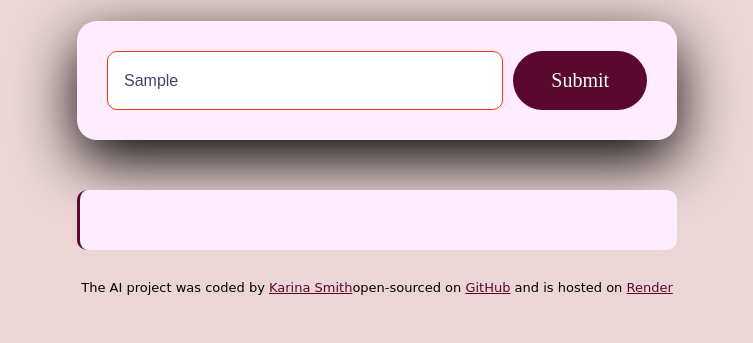
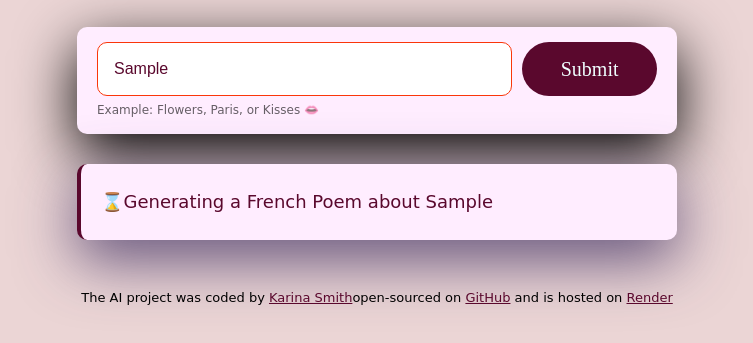
Before and after one commit to KarinaV-cyber/french-poem-generator, a plain HTML site: page index.html in a window 1280 px wide. Both pictures are taken after typing "Sample" into the empty fields and a click on the input 843 px from the left and 275 px from the top of the page. Shown: the part 195-538 px from the top of the page, without its empty margins (263-1016 px from the left). Drawn offline with nearby package versions, Linux system fonts and the light colour scheme; no server answers; a web font is replaced by a local one.

Commit message:
Improved the user experience

```diff
--- a/index.html
+++ b/index.html
@@ -20,16 +20,17 @@
     <h1>AI French Poem Generator</h1>
     </header>
   <main>
+    <div class="form-wrapper">
 <form id="poem-generator-form">
-    <input type="text" placeholder="Enter the topic of the French poem" autofocus required autocomplete="off" class="instructions" id="user-instructions"/>
-    <input type="submit" class="submit-button"/>
+    <input type="text" placeholder="Enter a poetic interest"  autofocus required autocomplete="off" class="instructions" id="user-instructions" />
 
-</form>
-<div class="poem" id="poem">
-
+    <input type="submit" class="submit-button" />
+   </form>
+<div class="hint">Example: Flowers, Paris, or Kisses 👄 </div>
 </div>
+<div class="poem hidden" id="poem">
+        </div>
   </main>
-
 
     <footer>
         The AI project was coded by <a href="https://github.com/KarinaV-cyber/french-poem-generator" target="_blank">Karina Smith</a>open-sourced on <a href="https://github.com/KarinaV-cyber" target="_blank">GitHub</a>
--- a/src/index.js
+++ b/src/index.js
@@ -3,7 +3,7 @@ function displayPoem(response){
 // response.data.answer
 new Typewriter("#poem", {
   strings: response.data.answer,
-   delay:1,
+   delay: 5,
    cursor:"🌟",
    autoStart: true,
 });
@@ -19,15 +19,20 @@ function generatePoem(event){
      let instructionsInput=document.querySelector("#user-instructions");
 
     let apiKey="oa13410f1922d7b4t12b44ae83ead081";
-        let context="You are a romantic love expert and love to write short poems. Your mission is to generate a 4 line poem  in basic HTML . Separate each line with a <br/>.  Sign the poem with `karina Smith` inside a <strong> element, at the end of the poem. Make sure to follow the user instructions.";
-        let prompt=`User-instructions: Generate a french poem about ${instructionsInput.value}`;
+        let context="You are a romantic love expert and love to write short poems. Your mission is to generate a 4 line poem  in basic format. Separate each line with a <br/>.  Sign the poem with `karina Smith` inside a <strong> element, at the end of the poem. Make sure to follow the user instructions.";
+        let prompt=`User instructions: Generate a french poem about ${instructionsInput.value}`;
     let apiUrl=`https://api.shecodes.io/ai/v1/generate?prompt=${prompt}&context=${context}&key=${apiKey}`;
+
+    let poemElement = document.querySelector ("#poem");
+    poemElement.classList.remove ("hidden");
+    poemElement.innerHTML = `<div class="blink">⌛Generating a French Poem about ${instructionsInput.value}</div>`;
 
     console.log("generating poem");
     console.log(`Prompt: ${prompt}`);
     console.log (`Context: ${context}`);
 
 axios.get(apiUrl).then(displayPoem);
+
 
      //alert("Generating Poem");
 }
--- a/src/style.css
+++ b/src/style.css
@@ -7,7 +7,7 @@ a{
 }
 a:hover{
  text-decoration: underline;
- color: #fa360a;
+ color: #f70776;
 }
 h1{
     text-align: center;
@@ -15,32 +15,48 @@ h1{
     font-size: 36px;
     line-height: 2;
     color: #5a082d;
+
 }
 header{
-    margin-bottom: 10px;
+    margin-bottom: 30px;
 }
+
+.form-wrapper{
+background-color: #ffedff;
+margin-bottom: 30px;
+padding: 15px 20px;
+border-radius: 10px;
+    box-shadow: 0px 20px 60px;
+    border: #fa360a;
+
+}
+
 form{
-    padding:30px;
-    background-color: #ffedff;
-    border-radius: 20px;
-    box-shadow: 0px 20px 60px;
-    display:flex;
-    margin-bottom: 50px;
+
+  display:flex;
+
 }
+.hint{
+    line-height: 1.5;
+    font-size: 12px;
+    margin-top:5px;
+    opacity: 0.6;
+}
+
 .container{
     margin: 120px auto;
     max-width: 600px;
 }
 .instructions{
-    padding: 16px;
-    font-size: 16px;
-    border: 1px solid #fa360a;
-    border-radius: 10px;
-    line-height: 25px;
-    color:#474168;
-    width:80%;
+ padding: 16px;
+   border: 1px solid #fa360a;
+   width:80%;
+   font-size:16px;
+   border-radius: 10px;
+   line-height: 20px;
+   color:#5a082d;
+
 }
-
 .submit-button{
 margin-left: 10px;
 background: #5a082d;
@@ -54,17 +70,31 @@ padding:14px 24px;
 }
 
 .poem{
-font-size:16px;
+font-size:18px;
 background-color:#ffedff;
 color: #5a082d;
-padding: 30px;
+padding: 20px;
 line-height: 2;
-border-left: 3px solid #5a082d;
+border-left: 4px solid #5a082d;
 border-radius: 10px;
+box-shadow: 0px 20px 60px rgba(65,50,100,0.8);
+}
+.hidden{
+    display: none;
+}
+@keyframes blink-animation {
+    to {
+        visibility: hidden;
+    }
 }
 
+@-webkit-keyframes blink-animation {
+    to {
+        visibility: hidden;
+    }
+}
 footer{
     text-align: center;
-    margin-top: 30px;
+    margin-top: 50px;
     font-size: 13px;
 }
```
